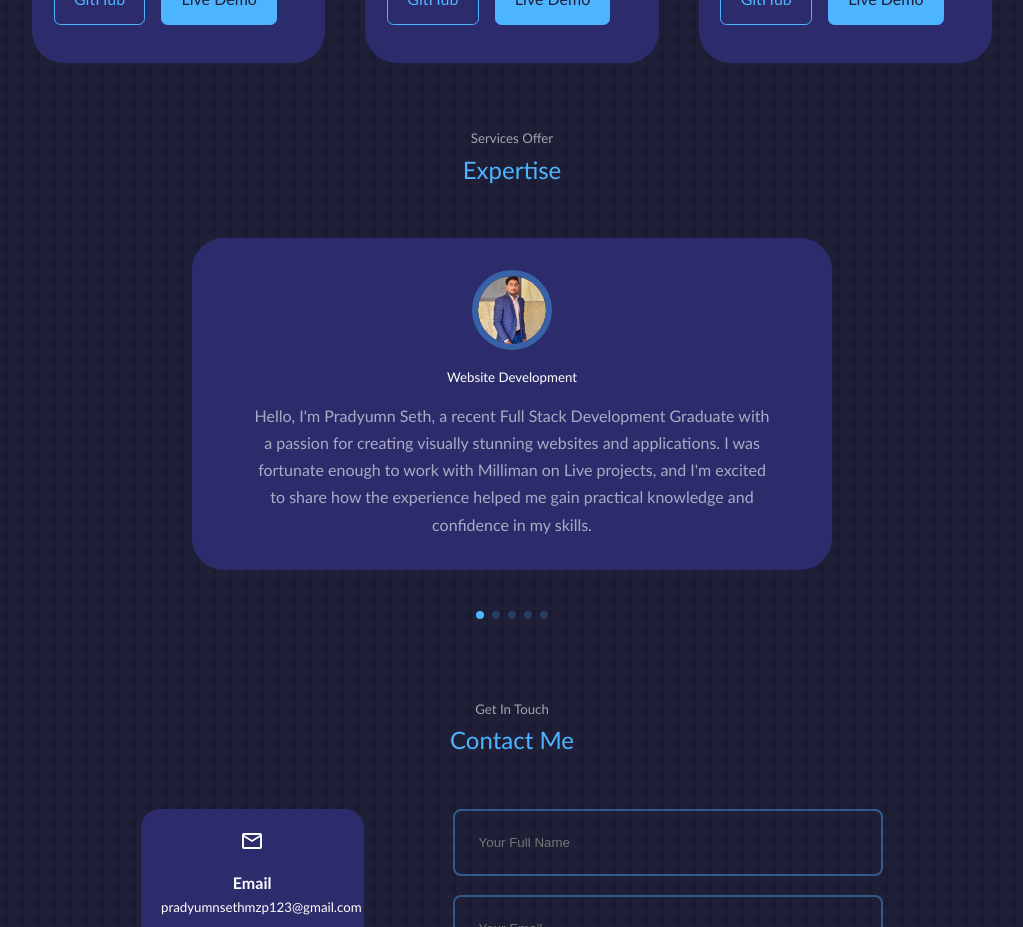
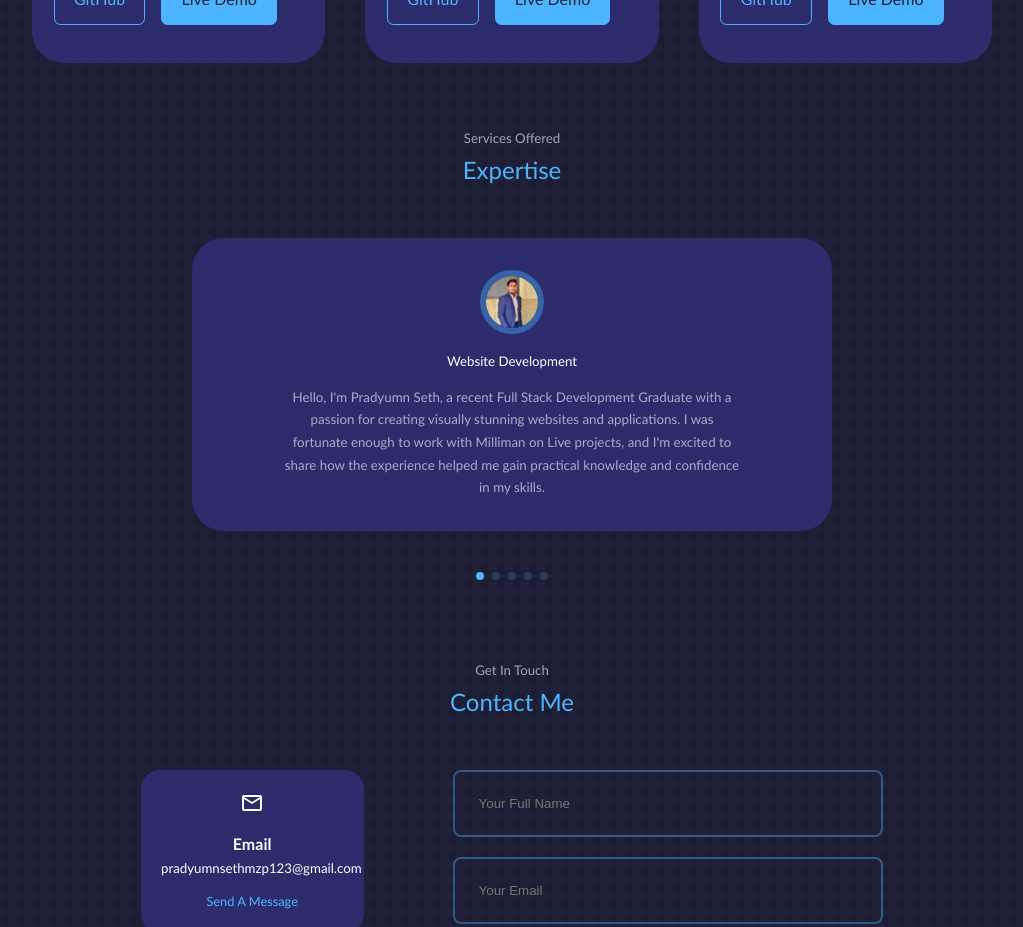
Before and after one commit to Pradyumnseth743/My-Portfolio, a React (Create React App) app: page / in a window 1280 px wide. Shown: the part 5440-6367 px from the top of the page, without its empty margins (128-1151 px from the left). Built offline with nearby package versions, Linux system fonts and the light colour scheme.

Commit message:
81th Nav Changes

```diff
--- a/src/components/testimonials/Testimonials.jsx
+++ b/src/components/testimonials/Testimonials.jsx
@@ -24,7 +24,7 @@ const data = [
     avatar: AVTR2,
     name: "UI/UX Designer & Developer",
     review:
-      "Embark on a user-centered design journey with my UI/UX freelancing services. As a passionate designer and developer, I specialize in crafting seamless, intuitive interfaces that prioritize user experience."
+      "Embark on a user-centered design journey with my UI/UX freelancing services. As a passionate designer and developer, I specialize in crafting seamless, intuitive interfaces that prioritize user experience. From wireframes to interactive prototypes, I am dedicated to creating digital experiences that resonate."
   },
   {
     avatar: AVTR3,
@@ -36,20 +36,20 @@ const data = [
     avatar: AVTR4,
     name: "Photo Editing",
     review:
-      "Unleash the power of visuals with my photo editing freelancing services. Whether it's retouching, color correction, or enhancing images, I transform your snapshots into captivating works of art."
+      "Unleash the power of visuals with my photo editing freelancing services. Whether it's retouching, color correction, or enhancing images, I am here to transform your snapshots into captivating works of art. With an eye for detail and a passion for perfection, I am dedicated to ensuring your images stand out and tell a compelling story."
   },
   {
     avatar: AVTR5,
     name: "Video Editing",
     review:
-      "Step into the world of storytelling through my video editing freelancing services. From raw footage to polished narratives, I specialize in transforming videos into engaging visual journeys."
+      "Step into the world of storytelling through my video editing freelancing services. From raw footage to polished narratives, I specialize in transforming videos into engaging visual journeys. Whether it's trimming, transitions, or adding that cinematic touch, I am committed to bringing your content to life."
   },
 ];
 
 const Testimonials = () => {
   return (
     <section style={{ marginTop: "4rem" }} id="testimonials">
-      <h5>Services Offer</h5>
+      <h5>Services Offered</h5>
       <h2>Expertise</h2>
 
       <Swiper
@@ -62,7 +62,7 @@ const Testimonials = () => {
         {data.map(({ avatar, name, review }, index) => (
           <SwiperSlide key={index} className="testimonial">
             <div className="client__avatar">
-              <img src={avatar} alt={`${name} Avatar`} />
+              <img src={avatar} alt={name} />
             </div>
             <h5 className="client__name">{name}</h5>
             <small className="client__review">{review}</small>
--- a/src/components/testimonials/testimonials.css
+++ b/src/components/testimonials/testimonials.css
@@ -1,78 +1,56 @@
 * {
     text-decoration: none;
-    margin: 0;
-    padding: 0;
-    box-sizing: border-box;
   }
-
 
   .container.testimonials__container {
     width: 50%;
     padding-bottom: 4rem;
   }
 
-
   .client__avatar {
-    width: 5rem;
+    width: 4rem;
     aspect-ratio: 1/1;
     overflow: hidden;
     border-radius: 50%;
     margin: 0 auto 1rem;
-    border: 0.4rem solid var(--color-primary-variant);
+    border: 0.4rem solid var(--color-primary-variant, #ff6b6b); /* Default color */
   }
 
-
-.client__avatar img {
-    width: 100%;
-    height: 100%;
-    object-fit: cover;
-    border-radius: 50%;
-}
-
-
   .testimonial {
-    background: var(--color-bg-variant);
+    background: var(--color-bg-variant, #222); /* Default color */
     text-align: center;
     padding: 2rem;
     border-radius: 2rem;
     user-select: none;
-    transition: transform 0.3s ease-in-out;
   }
 
-
-.testimonial:hover {
-    transform: translateY(-5px);
+  .client__review {
+    color: var(--color-light, #ddd); /* Default color */
+    font-weight: 300;
+    display: block;
+    width: 80%;
+    margin: 0.8rem auto 0;
   }
 
-
-.client__review {
-    color: var(--color-light);
-    font-weight: 300;
-    display: block;
-    width: 90%;
-    margin: 0.8rem auto 0;
-    text-align: center;
-    font-size: 1rem;
+  .swiper-pagination-clickable .swiper-pagination-bullet {
+    background: var(--color-primary, #ff6b6b); /* Default color */
   }
 
+  /* Responsive Design */
 
-.swiper-pagination-clickable .swiper-pagination-bullet {
-    background: var(--color-primary);
-}
-
-/* Medium Devices (Tablets) */
+  /* Medium Devices */
   @media screen and (max-width: 1024px) {
     .container.testimonials__container {
       width: 70%;
     }
   }
 
-/* Small Devices (Phones) */
+  /* Small Devices */
   @media screen and (max-width: 600px) {
     .container.testimonials__container {
       width: 90%;
     }
     .client__review {
-        width: 95%;
+      width: 90%;
     }
   }
```
Lines whose indentation alone changed are shown as unchanged.
